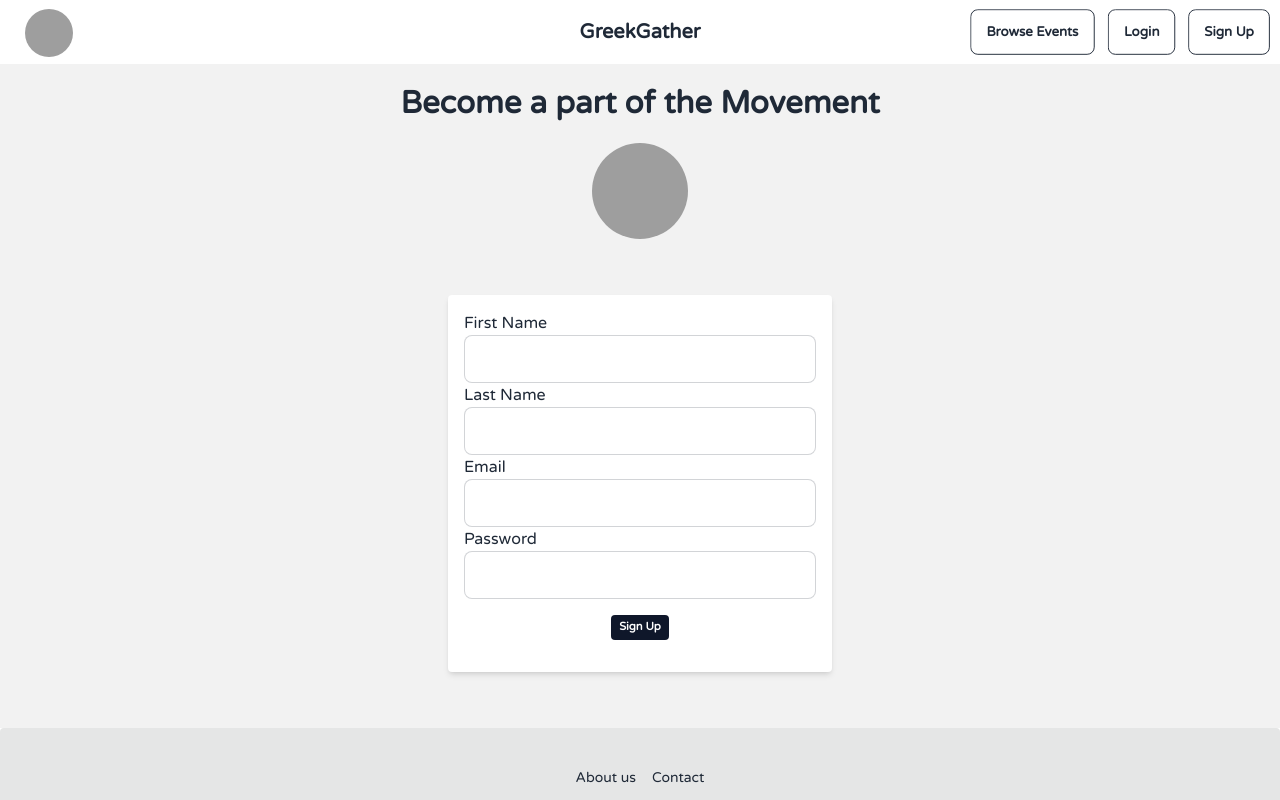
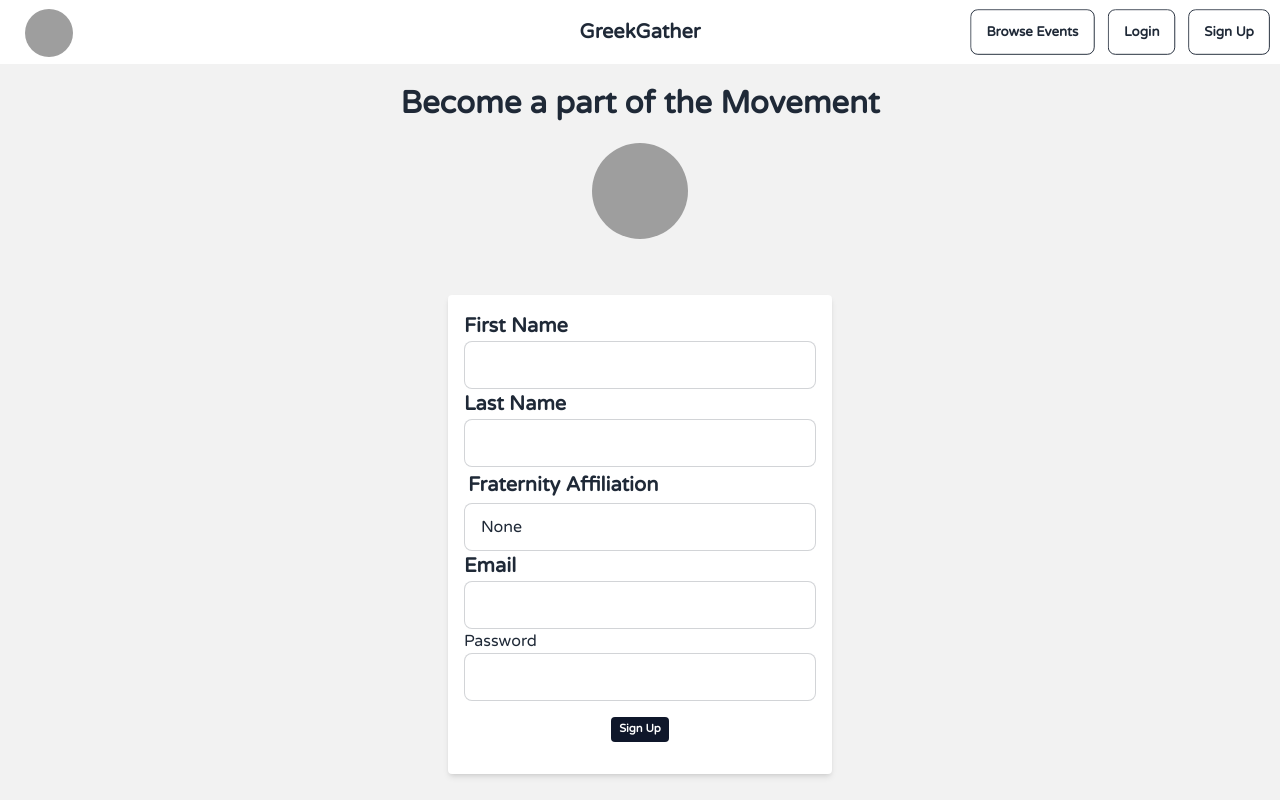
Before and after one commit to christprix/GatherGreek, a Next.js app: page /signup in a window 1280 px wide. Shown: the top 800 px of the page. Built offline with nearby package versions, Linux system fonts and the light colour scheme; no server answers; grey boxes are pictures that could not be loaded.

Commit message:
STYLE CHANGES

```diff
--- a/src/app/actions.ts
+++ b/src/app/actions.ts
@@ -3,6 +3,7 @@ import prisma from "@/lib/prisma";
 import { z } from "zod";
 import { hash } from "bcrypt";
 import { log } from "console";
+import { redirect } from "next/navigation";
 
 export async function findEventsbySearch(query: any) {
   const dbevents = await prisma.event.findMany({
@@ -175,6 +176,7 @@ const schema = z.object({
     .string()
     .min(8, { message: "Must be more than 8 characters" })
     .max(20, { message: "Must be less than 20 characters" }),
+  organization: z.string(),
 });
 
 export async function createUser(formData: FormData) {
@@ -182,6 +184,7 @@ export async function createUser(formData: FormData) {
   const validatedFields = schema.safeParse({
     firstname: formData.get("firstname"),
     lastname: formData.get("lastname"),
+    organization: formData.get("greek affiliation"),
     email: formData.get("email"),
     password: formData.get("password"),
   });
@@ -206,13 +209,15 @@ export async function createUser(formData: FormData) {
         password: hashed,
         firstName: formData.get("firstname") as string,
         lastName: formData.get("lastname") as string,
+        organization: formData.get("greek affiliation") as string,
       },
     });
     console.log(newUser);
   } catch (error) {
     console.log("something went wrong");
   }
-  return console.log("user creation attempted");
+  console.log("user creation attempted");
+  redirect("/profile");
 }
 
 export async function createEvent(
--- a/src/app/profile/page.tsx
+++ b/src/app/profile/page.tsx
@@ -13,6 +13,7 @@ import sigmabrotherhood from "/public/sigmabrotherhood.jpg";
 import SideCardlist from "@/components/SideCardList";
 import { findMyEvents, findScheduledEvents } from "../actions";
 import ProfileAvatar from "@/components/profile/ProfileAvatar";
+import Link from "next/link";
 
 const anton = Anton({
   subsets: ["latin"],
@@ -147,15 +148,21 @@ export default async function Page() {
             </div>
           </div>
         </div>
-        <div className="flex flex-col">
+        <div className="flex flex-col w-full">
           {/* scheduled events block */}
-          <div className="rounded-lg md:w-full md:h-full  m-1 p-2 mt-3 bg-base-100">
+          <div className="rounded-lg md:w-full md:h-full  m-1 p-2 mt-3 bg-base-100 flex-col">
             <div className={`mx-5 text-xl md:text-4xl ${anton.className}`}>
               Tickets
             </div>
-            <div className="md:grid grid-cols-2">
-              {<SideCardlist events={myScheduledEvents}></SideCardlist>}
-            </div>
+            {myScheduledEvents.length === 0 ? (
+              <div className="mx-5 text-m md:text-xl">
+                Looks like you aren't signed up for any events!
+              </div>
+            ) : (
+              <div className="md:grid grid-cols-2">
+                <SideCardlist events={myScheduledEvents}></SideCardlist>
+              </div>
+            )}
           </div>
           {/* user events block */}
           <div className="rounded-lg md:w-full md:h-full  m-1 p-2 mt-3 bg-base-100">
--- a/src/app/signup/page.tsx
+++ b/src/app/signup/page.tsx
@@ -23,7 +23,7 @@ export default function Signup() {
         </div>
         <form className="py-10 flex justify-center" action={createUser}>
           <div className="bg-base-100 p-4 md:m-4 w-96  rounded shadow-md">
-            <label>First Name</label>
+            <label className="text-xl font-bold">First Name</label>
             <input
               className="input input-bordered w-full "
               type="text"
@@ -32,7 +32,7 @@ export default function Signup() {
               min={2}
               max={15}
             />
-            <label>Last Name</label>
+            <label className="text-xl font-bold">Last Name</label>
             <input
               className="input input-bordered w-full "
               type="text"
@@ -41,7 +41,30 @@ export default function Signup() {
               min={2}
               max={15}
             />
-            <label>Email</label>
+            <label className="w-full">
+              <div className="label">
+                <span className="label-text text-xl font-bold">
+                  Fraternity Affiliation
+                </span>
+              </div>
+              <select
+                required
+                name="greek affiliation"
+                className="input input-bordered w-full"
+              >
+                <option value={"None"}>None</option>
+                <option value={"Phi Beta Sigma"}>Phi Beta Sigma</option>
+                <option value={"Zeta Phi Beta"}>Zeta Phi Beta</option>
+                <option value={"Alpha Phi Alpha"}>Alpha Phi Alpha</option>
+                <option value={"Alpha Kappa Alpha"}>Alpha Kappa Alpha</option>
+                <option value={"Omega Psi Phi"}>Omega Psi Phi</option>
+                <option value={"Kappa Alpha Psi"}>Kappa Alpha Psi</option>
+                <option value={"Sigma Gamma Rho"}>Sigma Gamma Rho</option>
+                <option value={"Delta Sigma Theta"}>Delta Sigma Theta</option>
+                <option value={"Iota Phi Theta"}>Iota Phi Theta</option>
+              </select>
+            </label>
+            <label className="text-xl font-bold">Email</label>
             <input
               className="input input-bordered w-full "
               type="text"
--- a/src/components/Card.tsx
+++ b/src/components/Card.tsx
@@ -47,9 +47,9 @@ export default function Card({ event }: any) {
             <p>{event.location}</p>
           </div>
           <p className="text-sm">From ${event.priceInCents}</p>
-          <div className="btn btn-primary">
-            <Link href={`event/${event.id}`}>Get Tickets</Link>
-          </div>
+          <Link className="btn btn-primary" href={`event/${event.id}`}>
+            Get Tickets
+          </Link>
         </div>
       </div>
     </div>
```
